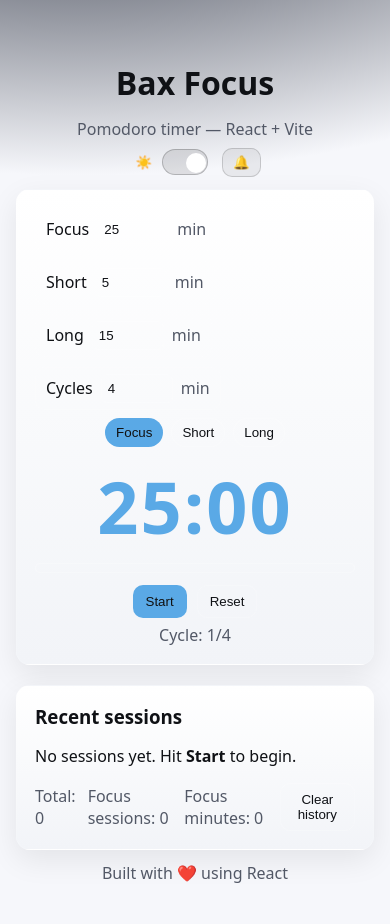
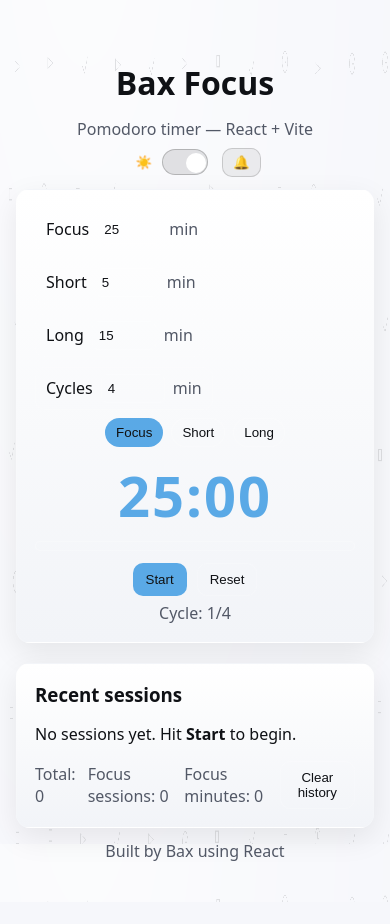
Before and after one commit to bax082024/FocusTimer-REACT, a React (Vite) app: page / in a window 390 px wide. After the commit the page ends 902 px from the top, so only its background shows below. Built offline with nearby package versions, Linux system fonts and the light colour scheme.

Commit message:
added new backgrounds to themes

```diff
--- a/src/App.jsx
+++ b/src/App.jsx
@@ -121,7 +121,7 @@
       </main>
 
       <footer className="app__footer">
-        <span>Built with ❤️ using React</span>
+        <span>Built by Bax using React</span>
       </footer>
     </div>
   );
--- a/src/styles.css
+++ b/src/styles.css
@@ -1,64 +1,166 @@
+/* -------------------------------
+   Theme tokens
+-------------------------------- */
 :root{
-  --bg:#0f1115;--panel:#171a21;--panel-2:#1f2430;--text:#e6e6e6;--muted:#a6a8ad;
-  --accent:#5aa9e6;--accent-2:#8fd694;--accent-3:#f6c177;
-  --radius:14px;--shadow:0 10px 30px rgba(0,0,0,.35);
+  --bg:#0f1115;
+  --panel:#171a21;
+  --panel-2:#1f2430;
+  --text:#e6e6e6;
+  --muted:#a6a8ad;
+
+  --accent:#5aa9e6;
+  --accent-2:#8fd694;
+  --accent-3:#f6c177;
+
+  --radius:14px;
+  --shadow:0 10px 30px rgba(0,0,0,.35);
 }
+
 :root[data-theme="light"]{
-  --bg:#f6f7fb;--panel:#fff;--panel-2:#f2f4f8;--text:#0f1115;--muted:#525866;
+  --bg:#f6f7fb;
+  --panel:#ffffff;
+  --panel-2:#f2f4f8;
+  --text:#0f1115;
+  --muted:#525866;
   --shadow:0 10px 30px rgba(0,0,0,.08);
 }
-*{box-sizing:border-box}
-body{margin:0;background:radial-gradient(1200px 600px at 20% -20%, #1a2030 0%, var(--bg) 60%);color:var(--text);font-family:system-ui,Segoe UI,Roboto,Helvetica,Arial}
-.app{max-width:900px;margin:0 auto;padding:40px 16px}
-.app__header{text-align:center;margin-bottom:12px}
-.subtitle{color:var(--muted);margin:-8px 0 6px}
-.header-controls{display:flex;justify-content:center;margin:8px 0}
-.theme-toggle{display:inline-flex;align-items:center;gap:10px;background:transparent;border:none;color:var(--text);cursor:pointer}
-.switch{width:46px;height:26px;border-radius:999px;background:rgba(255,255,255,.12);border:1px solid rgba(255,255,255,.25);position:relative}
-.switch__thumb{position:absolute;top:3px;left:3px;width:20px;height:20px;border-radius:50%;background:#fff;transition:transform .2s}
-:root[data-theme="light"] .switch{background:rgba(0,0,0,.10);border-color:rgba(0,0,0,.2)}
-:root[data-theme="light"] .switch__thumb{transform:translateX(20px)}
 
-main{display:grid;gap:20px}
-.panel{background:linear-gradient(180deg, var(--panel) 0%, var(--panel-2) 100%); border:1px solid rgba(255,255,255,.07); padding:18px; border-radius:var(--radius); box-shadow:var(--shadow)}
-.settings{display:flex;gap:10px;flex-wrap:wrap;margin-bottom:8px}
-.numfield{display:flex;align-items:center;gap:8px;background:rgba(255,255,255,.06);border:1px solid rgba(255,255,255,.12);border-radius:10px;padding:6px 10px}
-.numfield input{width:72px;padding:6px;border-radius:6px;border:1px solid rgba(255,255,255,.2);background:transparent;color:var(--text)}
-.numfield .unit{color:var(--muted);}
+/* -------------------------------
+   Global / base
+-------------------------------- */
+*{ box-sizing:border-box; }
 
-.timer{text-align:center}
-.mode-tabs{display:flex;justify-content:center;gap:8px;margin-bottom:10px}
-.tab{border:1px solid rgba(255,255,255,.18);background:rgba(255,255,255,.06);padding:6px 10px;border-radius:999px;color:var(--text)}
-.tab.is-active{background:var(--tab-color);color:#111;border-color:transparent}
-.time{font-size:72px;font-weight:800;letter-spacing:2px;margin:6px 0 2px}
-.progress{height:10px;border:1px solid rgba(255,255,255,.18);background:rgba(255,255,255,.08);border-radius:999px;overflow:hidden;margin:8px auto 12px;max-width:520px}
-.progress__bar{height:100%}
-.controls{display:flex;justify-content:center;gap:10px;margin-bottom:6px}
-.btn{padding:8px 12px;border-radius:10px;border:1px solid rgba(255,255,255,.18);background:rgba(255,255,255,.06);color:var(--text);cursor:pointer}
-.btn--ghost{background:transparent}
-.btn--primary{background:var(--accent);color:#111;border-color:transparent}
-.cycle{color:var(--muted)}
+html, body{ height:100%; }
 
-.log h3{margin:0 0 8px}
-.log__list{display:grid;gap:8px;margin:0;padding:0;list-style:none}
-.log__item{display:flex;justify-content:space-between;align-items:center;padding:10px;border:1px solid rgba(255,255,255,.12);border-radius:10px;background:rgba(255,255,255,.05)}
-.badge{padding:3px 8px;border-radius:999px;background:rgba(255,255,255,.12);border:1px solid rgba(255,255,255,.2);text-transform:capitalize}
-.log--focus .badge{background:var(--accent);color:#111;border-color:transparent}
-.log--short .badge{background:var(--accent-2);color:#111;border-color:transparent}
-.log--long  .badge{background:var(--accent-3);color:#111;border-color:transparent}
-.stats{display:flex;gap:12px;align-items:center;margin-top:10px;color:var(--muted)}
-.app__footer{margin-top:12px;text-align:center;color:var(--muted)}
+/* Use the exported PNGs from /public */
+/* Dark (default) */
+html{
+  background:
+    url("/bg-dark.png") center / cover no-repeat fixed,
+    var(--bg);
+}
+
+/* Light override — note the selector */
+html[data-theme="light"]{
+  background:
+    url("/bg-light.png") center / cover no-repeat fixed,
+    #f6f7fb;
+}
+
+
+body{
+  margin:0;
+  color:var(--text);
+  font-family:system-ui, Segoe UI, Roboto, Helvetica, Arial, sans-serif;
+}
+
+/* App shell */
+.app{ max-width:900px; margin:0 auto; padding:40px 16px; position:relative; }
+.app__header{ text-align:center; margin-bottom:12px; }
+.subtitle{ color:var(--muted); margin:-8px 0 6px; }
+
+/* Header controls */
+.header-controls{ display:flex; justify-content:center; gap:8px; margin:8px 0; }
+.theme-toggle{ display:inline-flex; align-items:center; gap:10px; background:transparent; border:none; color:var(--text); cursor:pointer; }
+.switch{ width:46px; height:26px; border-radius:999px; background:rgba(255,255,255,.12); border:1px solid rgba(255,255,255,.25); position:relative; }
+.switch__thumb{ position:absolute; top:3px; left:3px; width:20px; height:20px; border-radius:50%; background:#fff; transition:transform .2s; }
+:root[data-theme="light"] .switch{ background:rgba(0,0,0,.10); border-color:rgba(0,0,0,.2); }
+:root[data-theme="light"] .switch__thumb{ transform:translateX(20px); }
+
+/* Small bell button */
 .icon-btn{
-  margin-left:8px;
-  padding:6px 10px;
-  border-radius:10px;
+  padding:6px 10px; border-radius:10px;
   border:1px solid rgba(255,255,255,.18);
   background:rgba(255,255,255,.06);
-  color:var(--text);
-  cursor:pointer;
+  color:var(--text); cursor:pointer;
 }
 .icon-btn[aria-pressed="true"]{ background:rgba(255,255,255,.12); }
-:root[data-theme="light"] .icon-btn{
-  background:rgba(0,0,0,.06);
-  border-color:rgba(0,0,0,.15);
+:root[data-theme="light"] .icon-btn{ background:rgba(0,0,0,.06); border-color:rgba(0,0,0,.15); }
+
+/* -------------------------------
+   Panels / content
+-------------------------------- */
+main{ display:grid; gap:20px; }
+
+.panel{
+  background:linear-gradient(180deg, var(--panel) 0%, var(--panel-2) 100%);
+  border:1px solid rgba(255,255,255,.07);
+  padding:18px; border-radius:var(--radius); box-shadow:var(--shadow);
 }
+
+/* Settings row */
+.settings{ display:flex; gap:10px; flex-wrap:wrap; margin-bottom:8px; }
+.numfield{
+  display:flex; align-items:center; gap:8px;
+  background:rgba(255,255,255,.06);
+  border:1px solid rgba(255,255,255,.12);
+  border-radius:10px; padding:6px 10px;
+}
+.numfield input{
+  width:72px; padding:6px;
+  border-radius:6px; border:1px solid rgba(255,255,255,.2);
+  background:transparent; color:var(--text);
+}
+.numfield .unit{ color:var(--muted); }
+
+/* Timer */
+.timer{ text-align:center; }
+.mode-tabs{ display:flex; justify-content:center; gap:8px; margin-bottom:10px; }
+.tab{
+  border:1px solid rgba(255,255,255,.18);
+  background:rgba(255,255,255,.06);
+  padding:6px 10px; border-radius:999px; color:var(--text);
+}
+.tab.is-active{ background:var(--tab-color); color:#111; border-color:transparent; }
+
+.time{ font-size:72px; font-weight:800; letter-spacing:2px; margin:6px 0 2px; }
+
+.progress{
+  height:10px; border:1px solid rgba(255,255,255,.18);
+  background:rgba(255,255,255,.08);
+  border-radius:999px; overflow:hidden;
+  margin:8px auto 12px; max-width:520px;
+}
+.progress__bar{ height:100%; }
+
+.controls{ display:flex; justify-content:center; gap:10px; margin-bottom:6px; }
+.btn{
+  padding:8px 12px; border-radius:10px;
+  border:1px solid rgba(255,255,255,.18);
+  background:rgba(255,255,255,.06);
+  color:var(--text); cursor:pointer;
+}
+.btn--ghost{ background:transparent; }
+.btn--primary{ background:var(--accent); color:#111; border-color:transparent; }
+.cycle{ color:var(--muted); }
+
+/* Log */
+.log h3{ margin:0 0 8px; }
+.log__list{ display:grid; gap:8px; margin:0; padding:0; list-style:none; }
+.log__item{
+  display:flex; justify-content:space-between; align-items:center;
+  padding:10px; border:1px solid rgba(255,255,255,.12);
+  border-radius:10px; background:rgba(255,255,255,.05);
+}
+.badge{
+  padding:3px 8px; border-radius:999px;
+  background:rgba(255,255,255,.12);
+  border:1px solid rgba(255,255,255,.2);
+  text-transform:capitalize;
+}
+.log--focus .badge{ background:var(--accent); color:#111; border-color:transparent; }
+.log--short .badge{ background:var(--accent-2); color:#111; border-color:transparent; }
+.log--long  .badge{ background:var(--accent-3); color:#111; border-color:transparent; }
+
+.stats{ display:flex; gap:12px; align-items:center; margin-top:10px; color:var(--muted); }
+
+/* Footer */
+.app__footer{ margin-top:12px; text-align:center; color:var(--muted); }
+
+/* -------------------------------
+   Small screens
+-------------------------------- */
+@media (max-width: 520px){
+  .time{ font-size:56px; }
+  .numfield input{ width:64px; }
+}
```
Also changed, not shown: public/bg-dark.png (added), public/bg-light.png (added).
